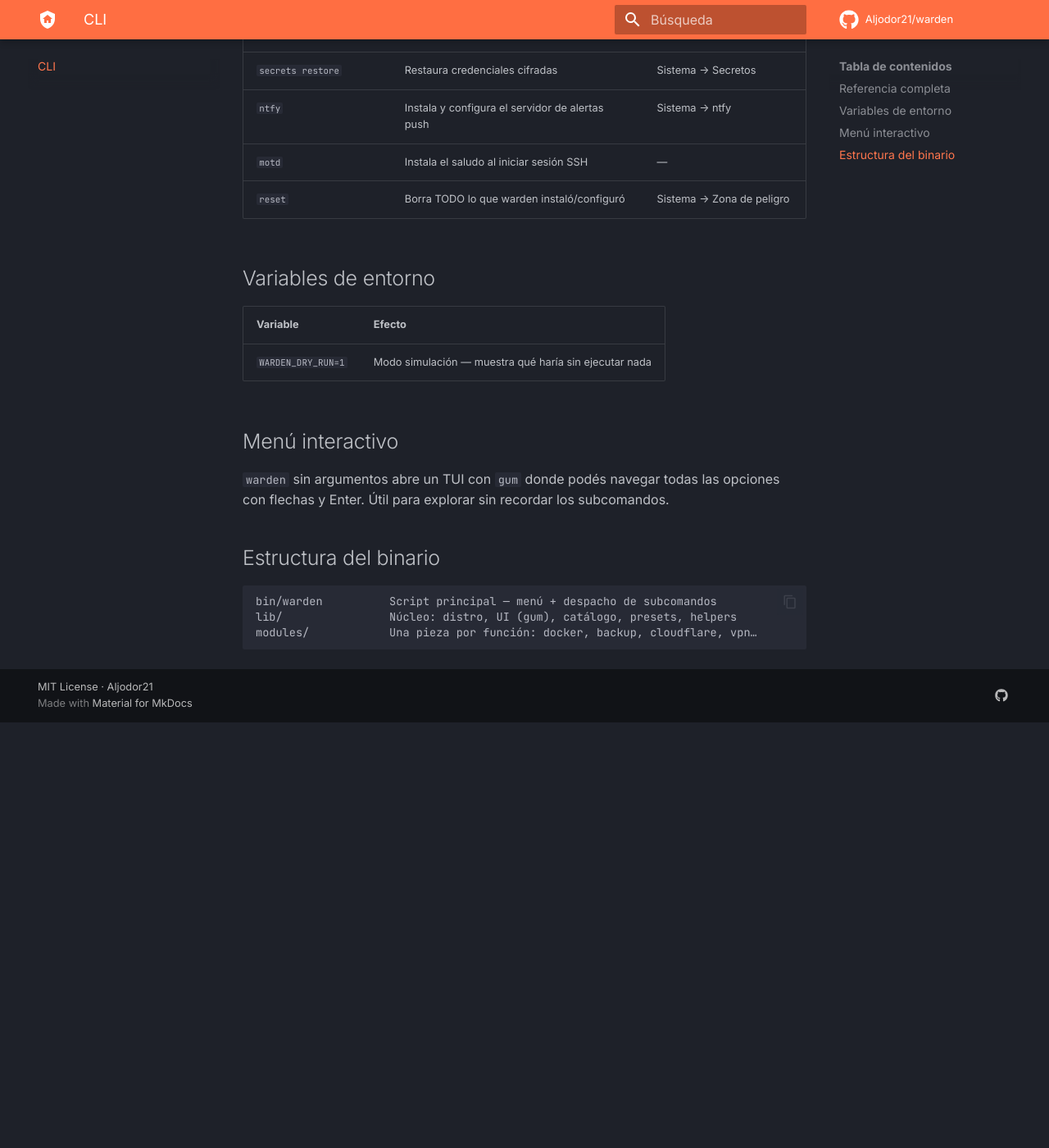
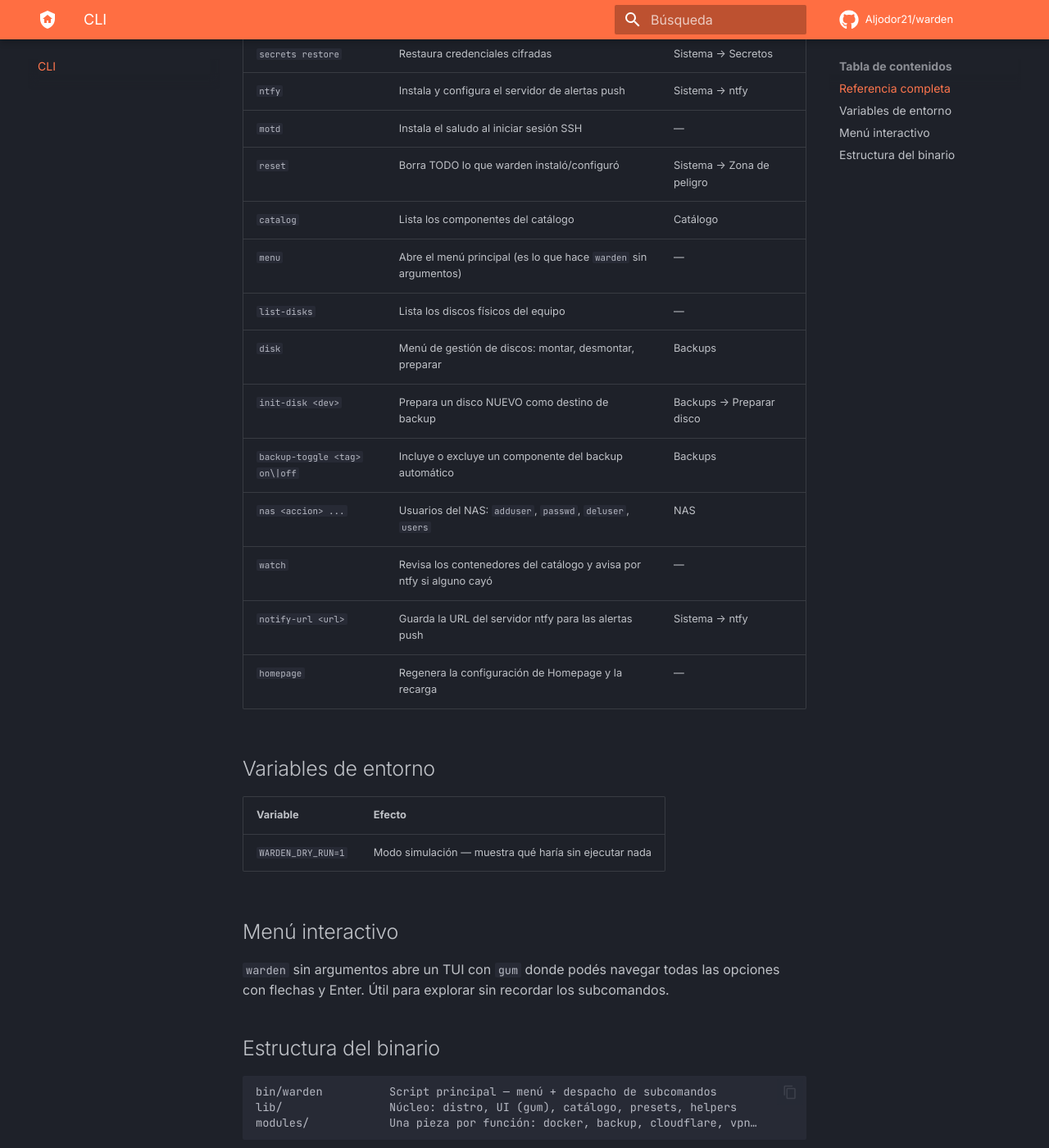
Before and after one commit to Aljodor21/warden, an MkDocs documentation site: the page built from docs/cli.md, in a window 1280 px wide and 1400 px high, scrolled down 1408 px. Shown: the whole window at 82% size. Built offline with MkDocs 1.6.1 and Material for MkDocs 9.7.7, drawn with Linux system fonts in a browser that asks for light colours; comment, search, counter and statistics services are not loaded; before the commit the page ends 2289 px from its top, so only the background shows below that.

Commit message:
docs(cli): documentar los 10 subcomandos que faltaban en la referencia
catalog, menu, list-disks, disk, init-disk, backup-toggle, nas, watch,
notify-url y homepage ya existian en bin/warden pero no estaban en la
tabla de referencia del CLI.

```diff
--- a/docs/cli.md
+++ b/docs/cli.md
@@ -32,6 +32,16 @@ warden <cmd>    # ejecutar un subcomando directamente
 | `ntfy` | Instala y configura el servidor de alertas push | Sistema → ntfy |
 | `motd` | Instala el saludo al iniciar sesión SSH | — |
 | `reset` | Borra TODO lo que warden instaló/configuró | Sistema → Zona de peligro |
+| `catalog` | Lista los componentes del catálogo | Catálogo |
+| `menu` | Abre el menú principal (es lo que hace `warden` sin argumentos) | — |
+| `list-disks` | Lista los discos físicos del equipo | — |
+| `disk` | Menú de gestión de discos: montar, desmontar, preparar | Backups |
+| `init-disk <dev>` | Prepara un disco NUEVO como destino de backup | Backups → Preparar disco |
+| `backup-toggle <tag> on\|off` | Incluye o excluye un componente del backup automático | Backups |
+| `nas <accion> ...` | Usuarios del NAS: `adduser`, `passwd`, `deluser`, `users` | NAS |
+| `watch` | Revisa los contenedores del catálogo y avisa por ntfy si alguno cayó | — |
+| `notify-url <url>` | Guarda la URL del servidor ntfy para las alertas push | Sistema → ntfy |
+| `homepage` | Regenera la configuración de Homepage y la recarga | — |
 
 ## Variables de entorno
 
```
